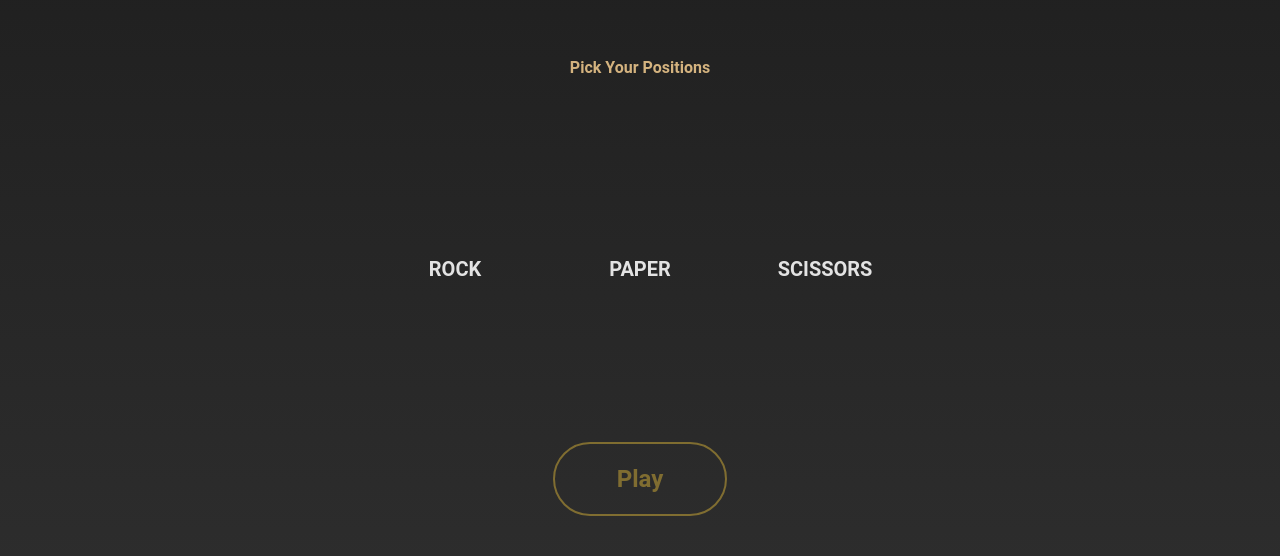
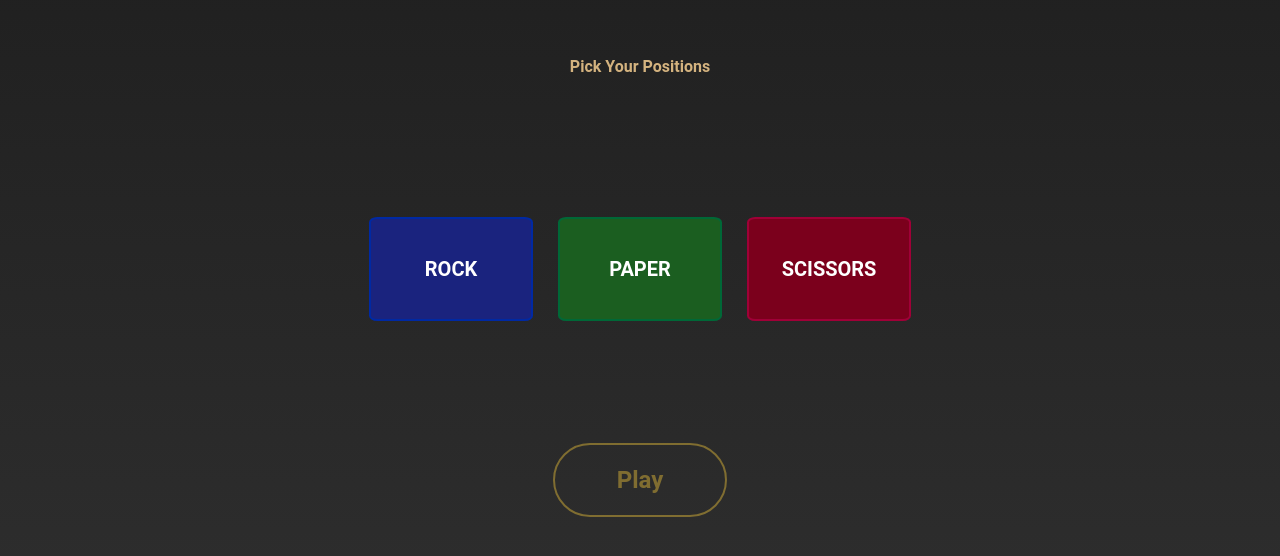
Before and after one commit to tmuscat95/rock-paper-scissors-live88, a React (Vite) app: page / in a window 1280 px wide. Shown: the part 222-778 px from the top of the page. Built offline with nearby package versions, Linux system fonts and the light colour scheme.

Commit message:
Refactored squares to separate component

```diff
--- a/src/components/Game.tsx
+++ b/src/components/Game.tsx
@@ -1,9 +1,8 @@
 import React from 'react'
 import classes from '../styles/Game.module.scss';
-import Square from './Square';
 import Play from './Play';
 import Messages from './Messages';
-import { RockPaperScissors } from '../Enum';
+import Squares from './Square';
 
 
 const Game = () => {
@@ -11,11 +10,7 @@ const Game = () => {
     <>
     <div className={classes.game}>
       <Messages/>
-      <div className={classes.squares}>
-        <Square type={RockPaperScissors.ROCK} />
-        <Square type={RockPaperScissors.PAPER} />
-        <Square type={RockPaperScissors.SCISSORS} />
-      </div>
+      <Squares/>
       <Play />
     </div>
     </>
--- a/src/components/Square.tsx
+++ b/src/components/Square.tsx
@@ -1,19 +1,31 @@
 import React from 'react'
-import classes from '../styles/game.module.scss';
+import classes from '../styles/squares.module.scss';
+import { useGameplaySelector } from '../app/store';
+import { RockPaperScissors } from '../Enum';
 type Props = {}
 
 //@ts-ignore
-export enum SquareType {
-  rock = 'rock',
-  paper = 'paper',
-  scissors = 'scissors',
-}
 
-const Square = ({type}: {type: SquareType}) => {
+
+const Square = ({type}: {type: RockPaperScissors}) => {
+  const [gameState, isWinner] = useGameplaySelector(gp => [gp.gameState,gp.currentWinner === type]);
 
   return (
-    <div className={`${classes.square} ${classes[type]}`}>{type.toUpperCase()}</div>
+    <div className={`${classes.square} ${classes[type.toLowerCase()]} ${classes[gameState.toLowerCase()]} ${classes[isWinner ? 'winner' : '']}`}>{type.toUpperCase()}</div>
   )
 }
 
-export default Square
+
+
+
+const Squares = (props: Props) => {
+  return (
+    <div className={classes.squares}>
+        <Square type={RockPaperScissors.ROCK} />
+        <Square type={RockPaperScissors.PAPER} />
+        <Square type={RockPaperScissors.SCISSORS} />
+      </div>
+  )
+}
+
+export default Squares;
--- a/src/styles/game.module.scss
+++ b/src/styles/game.module.scss
@@ -19,51 +19,6 @@
     background: rgb(22,22,22);
   }
 
-  .squares {
-    @include flexRow;
-    width: 100%;
-    justify-content: center;
-    margin-top: 1rem;
-    gap:25px;
-
-    .square {
-      @include flexColumn;
-      font-size: 20px;
-      width: 160px;
-      height: 100px;
-      border-radius: 5%;
-      font-weight: 700;
-
-      &.rock {
-        background-color: $rock-button-bg;
-        border: 2px solid $rock-button-border;
-        color: $text-white;
-      }
-
-      &.paper {
-        background-color: $paper-button-bg;
-        border: 2px solid $paper-button-border;
-        color: $text-white;
-      }
-
-      &.scissors {
-        background-color: $scissors-button-bg;
-        border: 2px solid $scissors-button-border;
-        color: $text-white;
-      }
-
-      .chip {
-        @include flexColumn;
-        font-size: 14px;
-        width: 40px;
-        height: 40px;
-        border-radius: 50%;
-        font-weight: 700;
-        border: 5px solid blue;
-        color: rgb(0,0,0);
-      }
-    }
-  }
 
 
 
--- /dev/null
+++ b/src/styles/squares.module.scss
@@ -0,0 +1,52 @@
+@import './variables.scss';
+@import './mixins.scss';
+
+ .squares {
+    @include flexRow;
+    width: 100%;
+    justify-content: center;
+    margin-top: 1rem;
+    gap:25px;
+
+    .square {
+      @include flexColumn;
+      font-size: 20px;
+      width: 160px;
+      height: 100px;
+      border-radius: 5%;
+      font-weight: 700;
+
+      &.betting {
+        cursor: pointer;
+      }
+
+      &.rock {
+        background-color: $rock-button-bg;
+        border: 2px solid $rock-button-border;
+        color: $text-white;
+      }
+
+      &.paper {
+        background-color: $paper-button-bg;
+        border: 2px solid $paper-button-border;
+        color: $text-white;
+      }
+
+      &.scissors {
+        background-color: $scissors-button-bg;
+        border: 2px solid $scissors-button-border;
+        color: $text-white;
+      }
+
+      .chip {
+        @include flexColumn;
+        font-size: 14px;
+        width: 40px;
+        height: 40px;
+        border-radius: 50%;
+        font-weight: 700;
+        border: 5px solid blue;
+        color: rgb(0,0,0);
+      }
+    }
+  }
```
